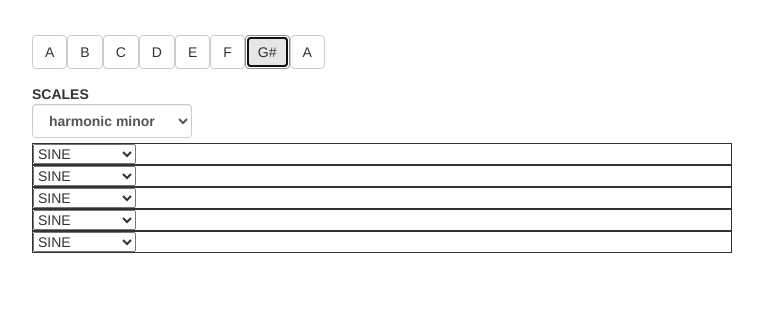
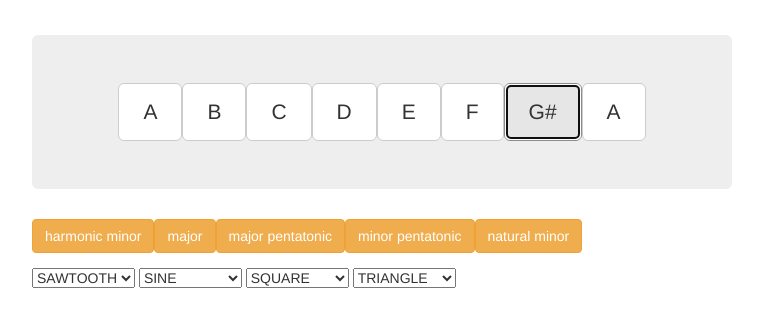
Before and after one commit to danielstern/angular-synthesizer, a website: page app/index.html in a window 1280 px wide. Both pictures are taken after a click on the button "G#". Shown: the whole page, without its empty margins (258-1021 px from the left). Drawn offline with nearby package versions, Linux system fonts and the light colour scheme; files that its build step writes are made by us from their sources.

Commit message:
working sytnh example

```diff
--- a/app/index.html
+++ b/app/index.html
@@ -18,10 +18,7 @@
     <!-- endbuild -->
 </head>
 <style>
-oscillator {
-    display: block;
-    border: 1px solid;
-}
+
 </style>
 
 <body ng-app=ngSynthesizer>
@@ -33,18 +30,19 @@ oscillator {
 
             </div>
 
-            <div class=form-group>
-            <button ng-repeat="tone in tones" class='btn btn-large btn-default' ng-mousedown='play(tone)'  ng-mouseup='stop()' accesskey={{tone.latin()}}>
+            <div class="form-group jumbotron">
+            <button ng-repeat="tone in tones" class='btn btn-lg btn-default' ng-keydown='play(tone)' ng-keyup='stop()' ng-mousedown='play(tone)'  ng-mouseup='stop()' accesskey={{tone.latin()}}>
                 {{tone.latin()}}
             </button>
             </DIV>
 
-            <label>SCALES
-                <select class='form-control' ng-model=scale ng-options='scale for scale in ["harmonic minor","major","major pentatonic","minor pentatonic","natural minor"]'>
-                </select>
-            </label>
+            <div class=form-group>
+            <button ng-repeat='scale in ["harmonic minor","major","major pentatonic","minor pentatonic","natural minor"]' class='btn btn-warning' ng-click="setScale(scale)">
+                {{scale}}
+            </button>
+            </DIV>
 
-            <oscillator wave=SINE ng-repeat="tube in [1,2,3,4,5]">
+            <oscillator wave={{tube}} ng-repeat="tube in ['SAWTOOTH','SINE','SQUARE','TRIANGLE']">
                 <select ng-model=wave>
                     <option>SINE</option>
                     <option>SAWTOOTH</option>
@@ -52,9 +50,7 @@ oscillator {
                     <option>TRIANGLE</option>
                 </select>
             </oscillator>
-
         </ng-synthesizer>
-
     </div>
 
 
--- a/app/scripts/main.js
+++ b/app/scripts/main.js
@@ -51,31 +51,17 @@
                   $scope.state.playing = false;
               }
 
-
               $scope.setNote = function(val) {
                   $scope.note = val;
               }
 
-              // $scope.$watch("frequency", function(val) {
-
-              //     if (!$scope.autotune) {
-              //         $scope.state.frequency = val;
-              //     } else if ($scope.tones) {
-              //         var range = $scope.max - $scope.min;
-              //         var percentage = (val / range) - 1;
-              //         var tonesIndex = Math.floor(($scope.tones.length) * percentage);
-              //         console.log("tone index?",tonesIndex);
-              //         var tone = $scope.tones[tonesIndex];
-              //         $scope.state.frequency = tone.frequency();
-              //     }
-              // });
-
+              $scope.setScale = function(val) {
+              	$scope.scale = val;
+              }
 
               $scope.$watch("scale", function(val) {
-              	console.log("scale change..",val);
                   if (val) {
                       $scope.tones = $scope.note.scale(val || 'major');
-                      console.log("scope tones?",$scope.tones);
                       $scope.min = $scope.tones[0].frequency();
                       $scope.max = $scope.tones[$scope.tones.length - 1].frequency();
                   }
@@ -95,11 +81,14 @@
       return {
           restrict: "AE",
           scope: true,
+          link:function(scope,elem,attrs) {
+          	attrs.$observe("wave", function() {
+          	    scope.wave = attrs.wave;
+          	});
+          },
           controller: function($scope) {
 
           		$scope.wave = "SINE";
-
-              $scope.playing = false;
 
               $scope.$watch("wave", function(val) {
                   if ($scope.oscillator) {
@@ -111,13 +100,11 @@
 
                   if (state.playing) {
                       $scope.startTone();
+                      $scope.oscillator.frequency.value = state.frequency;
                   } else {
                       $scope.stop();
                   }
 
-                  if ($scope.oscillator) {
-                      $scope.oscillator.frequency.value = state.frequency;
-                  }
               }, true);
 
               $scope.startTone = function() {
@@ -128,10 +115,10 @@
 
                   $scope.oscillator = new Oscillator();
 
-                  $scope.oscillator.frequency.value = $scope.frequency || 320;
+                  $scope.oscillator.frequency.value = $scope.frequency;
                   $scope.oscillator.type = $scope.oscillator[$scope.wave];
 
-                  $scope.oscillator.noteOn(1); // Play instantly
+                  $scope.oscillator.noteOn(1);
               }
 
               $scope.stop = function() {
@@ -141,7 +128,6 @@
                   }
 
                   $scope.oscillator.noteOff(1);
-                  $scope.playing = false;
                   $scope.oscillator = null;
               }
           }
```
